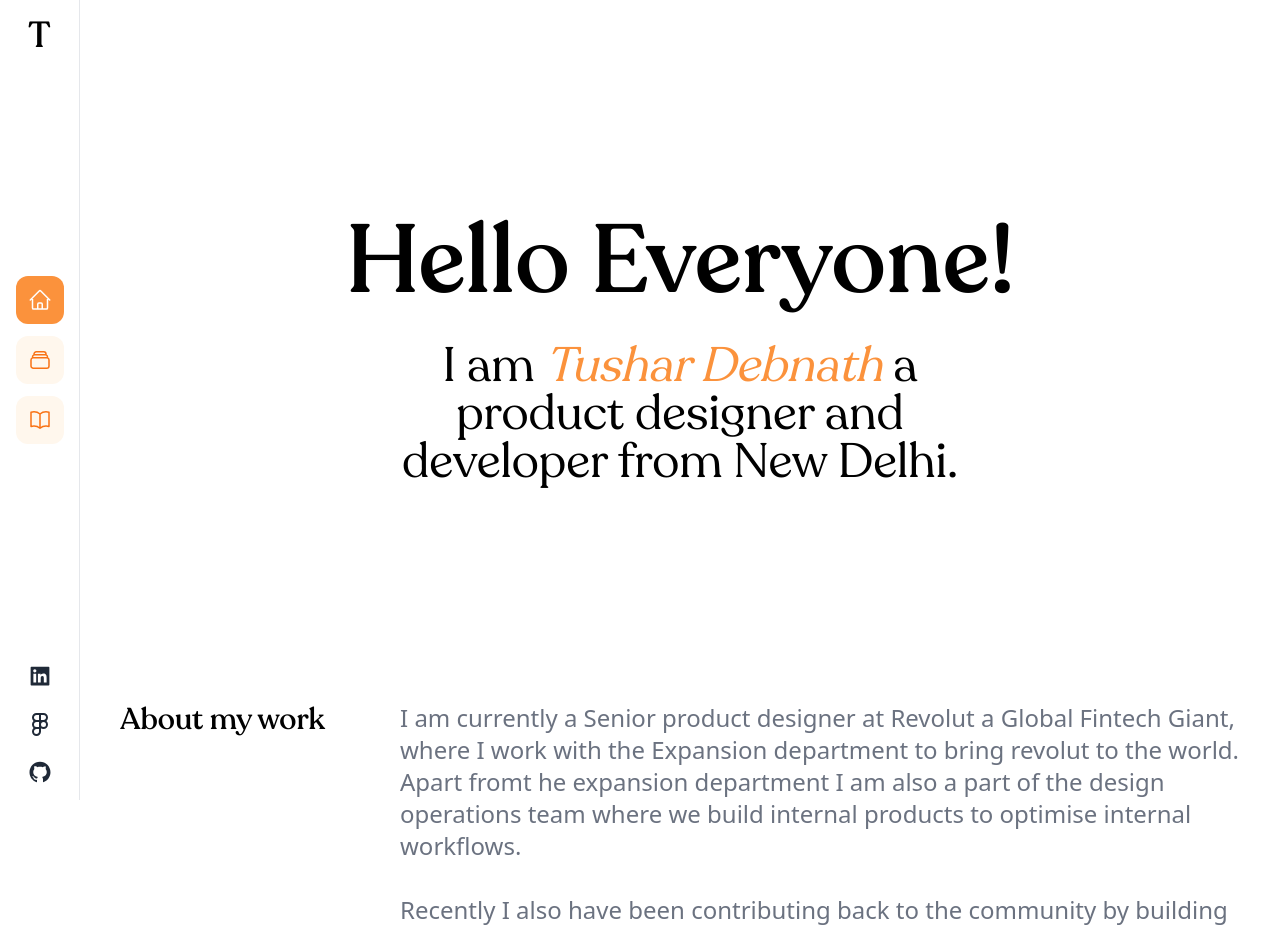
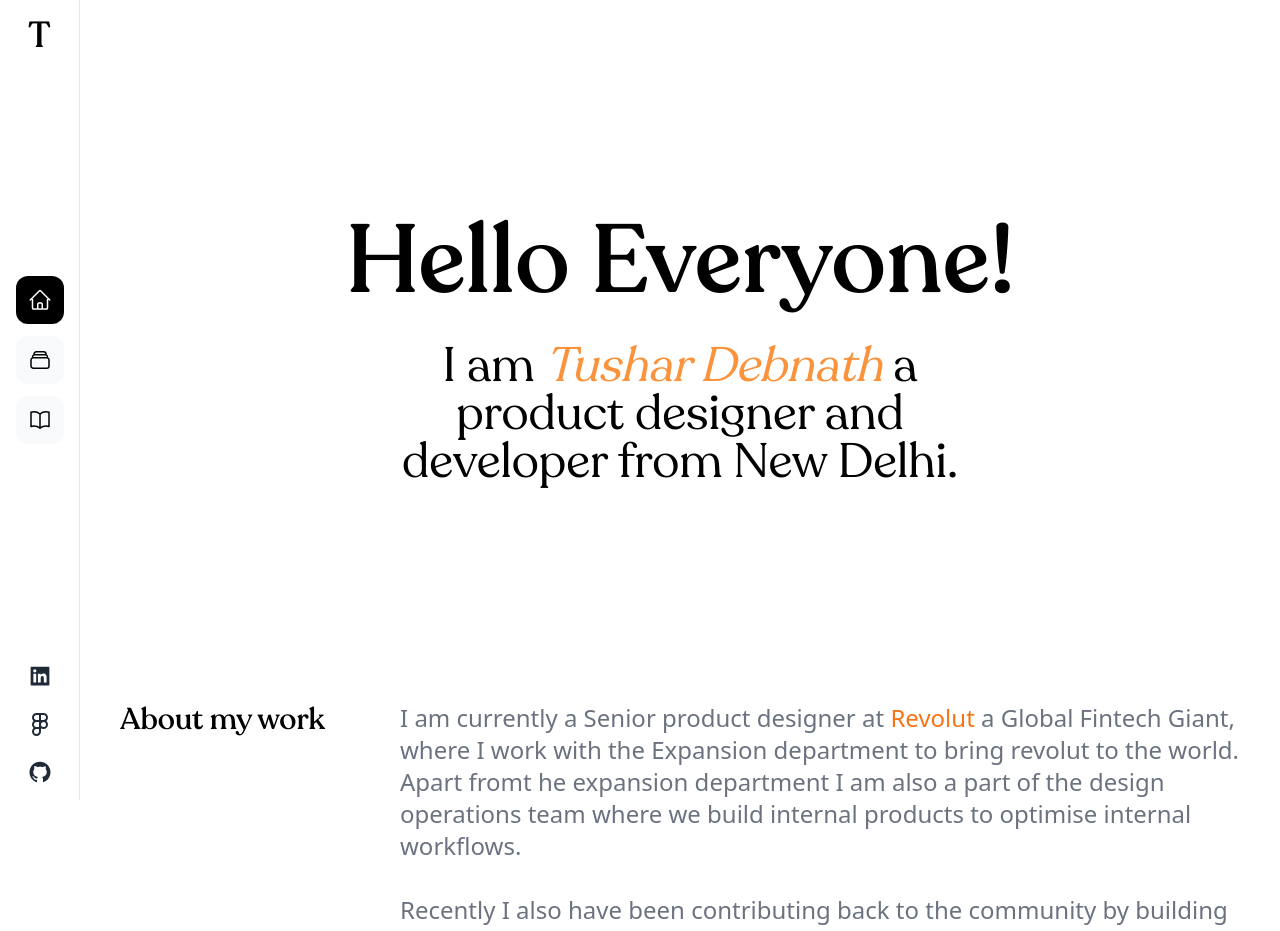
Before and after one commit to tushar7d/tushardebnath-next, a Next.js app: page / in a window 1280 px wide. Shown: the top 931 px of the page. Built offline with nearby package versions, Linux system fonts and the light colour scheme.

Commit message:
added links

```diff
--- a/app/components/Navigation.js
+++ b/app/components/Navigation.js
@@ -19,8 +19,8 @@ let Bttn = (props) => {
       <div
         className={` hover:scale-110 transition-transform duration-200 ease-out w-[48px] h-[48px] p-2  rounded-xl flex   items-center  justify-center ${
           path == (props.link == "/" ? null : props.link.substring(1))
-            ? "text-white bg-orange-400"
-            : "text-orange-500 bg-orange-50"
+            ? "text-white bg-black"
+            : "text-black bg-gray-50"
         } `}
       >
         {props.children}
--- a/app/page.js
+++ b/app/page.js
@@ -11,6 +11,7 @@ export default function Page() {
         <div className="w-full px-3 mx-auto mt-[25vh] mb-8 font-serif text-5xl font-medium text-center md:text-8xl">
           Hello Everyone!
         </div>
+
         <p className="mx-auto mb-12 font-serif text-2xl text-center md:w-2/4 md:text-5xl ">
           I am <em className="text-orange-400 ">Tushar Debnath</em> a product
           designer and developer from New Delhi.
@@ -22,41 +23,46 @@ export default function Page() {
               About my work
             </h2>
             <div className="text-2xl font-light text-left text-gray-500 md:w-3/4 ">
-              I am currently a Senior product designer at Revolut a Global
-              Fintech Giant, where I work with the Expansion department to bring
-              revolut to the world. Apart fromt he expansion department I am
-              also a part of the design operations team where we build internal
-              products to optimise internal workflows.
+              I am currently a Senior product designer at{" "}
+              <a href="https://www.revolut.com/" target={"_blank"} className="text-orange-500">Revolut</a> a Global Fintech
+              Giant, where I work with the Expansion department to bring revolut
+              to the world. Apart fromt he expansion department I am also a part
+              of the design operations team where we build internal products to
+              optimise internal workflows.
               <br />
               <br />
-              Recently I also have been contributing back to the community by building Figma plugins, design resources and speaking at design conferences
+              Recently I also have been contributing back to the community by
+              building <a href="https://www.figma.com/@tushar" target={"_blank"} className="text-orange-500">Figma plugins</a>,
+              design resources and speaking at{" "}
+              <a href="https://www.youtube.com/watch?v=FhXXEM1_aP4&t=55s&ab_channel=Figma" target={"_blank"} className="text-orange-500">design conferences</a>
               <br />
               <br />
-              Before Revolut, I was at Zomato an Indian Food tech unicorn where
+              Before Revolut, I was at <a href="https://www.zomato.com/" target={"_blank"} className="text-orange-500">Zomato</a> an Indian Food tech unicorn where
               I worked on scaling multiple products lines and implementing an
               ecosystem for Gig worker to work and earn with zomato.
               <br />
               <br />
-              Before that, I was at Expedia (worlds larget online travel
-              company) helping scale the Car rental product. I was also a part
+              Before that, I was at <a href="https://www.expedia.com/" target={"_blank"} className="text-orange-500">Expedia</a> (worlds larget online travel
+              company) helping build the Car rental product. I was also a part
               of the Expedia design systems team building internal tools and
               frameworks.
               <br />
-              <br />I got my first real taste of product design at MakeMyTrip
-              followed by Hike Messenger where I worked on a multiple product
+              <br />I got my first real taste of product design at <a href="https://www.makemytrip.com/" target={"_blank"} className="text-orange-500">MakeMyTrip</a>
+              followed by <a href="https://en.wikipedia.org/wiki/Hike_Messenger" target={"_blank"} className="text-orange-500">Hike Messenger</a> where I worked on a multiple product
               lines building features.
             </div>
           </div>
 
           <div className="justify-between p-6 mb-12 md:flex ">
-            <h2 className="mb-2 font-serif text-3xl font-medium ">
-              My skills
-            </h2>
+            <h2 className="mb-2 font-serif text-3xl font-medium ">My skills</h2>
             <div className="text-2xl font-light text-left text-gray-500 md:w-3/4 ">
-              <em>Design:</em> I have over a decade of experience in building high quality and scalable products for few of the largest product companies in the world.
+              <em>Design:</em> I have over a decade of experience in building
+              high quality and scalable products for few of the largest product
+              companies in the world.
               <br /> <br />
-              <em>Development:</em> I have a background in engineering and I specialize in building websites, internal tools, figma plugins, and high fidelity prototypes.
-
+              <em>Development:</em> I have a background in engineering and I
+              specialize in building websites, internal tools, figma plugins,
+              and high fidelity prototypes.
             </div>
           </div>
 
@@ -67,9 +73,8 @@ export default function Page() {
             <div className="text-2xl font-light text-left text-gray-500 md:w-3/4 ">
               I currently Live in New Delhi with my family, but I spent most of
               my school life on the hills of Mussorie.
-              <br /> <br />
-              I like the music from the 90's, fantasy books, mangas, Tarantino movies, Anime and photography.
-
+              <br /> <br />I like the music from the 90's, fantasy books,
+              mangas, Tarantino movies, Anime and photography.
             </div>
           </div>
         </section>
```
Also changed, not shown: public/images/pop.png (added).
